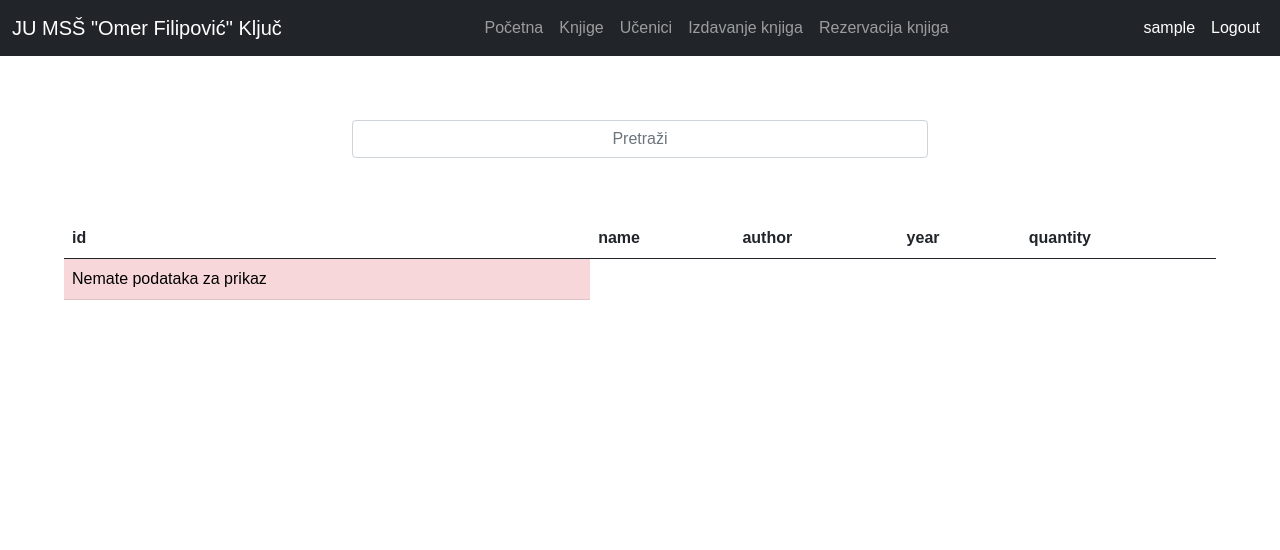
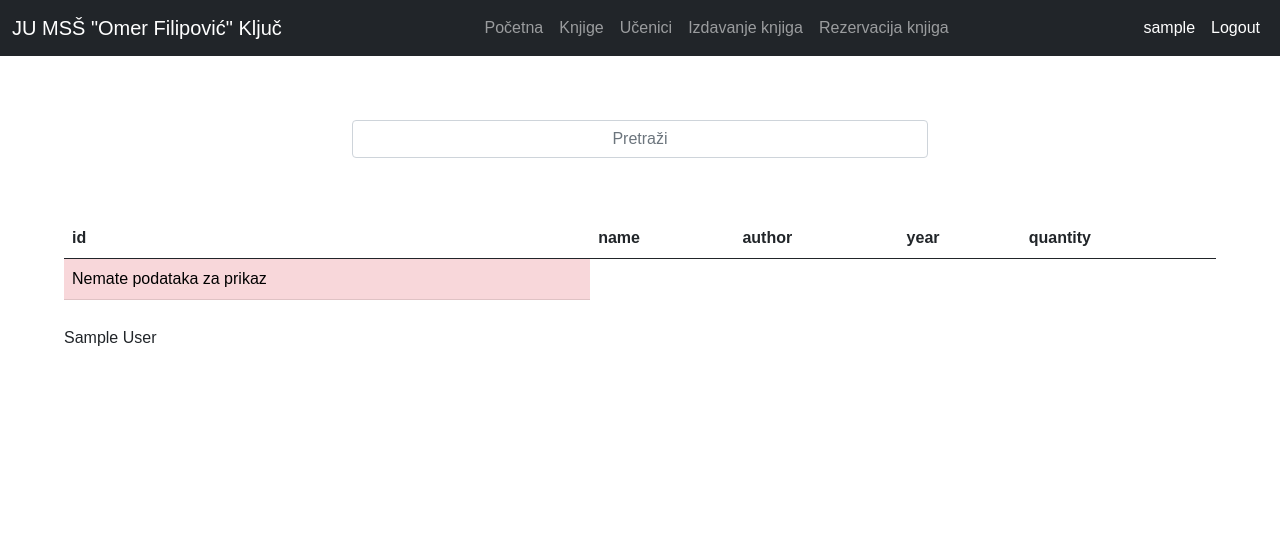
Before and after one commit to analitika-tech/library, a Django app: page / in a window 1280 px wide. Shown: the top 550 px of the page. Run offline with Django 3.2, Linux system fonts and the light colour scheme; the visitor is signed in with stand-in values (Sample User, id 1); data that the repository does not hold is empty.

Commit message:
Fixed the issue of displaying personalized data for each user

```diff
--- a/system/frontend/views.py
+++ b/system/frontend/views.py
@@ -168,7 +168,7 @@ class StudentPDView(View):
 class ReservationGPView(View):
     @method_decorator(allowerd_users(["reservation-editing"]))
     def get(self, request):
-        reservation = Reservation.objects.all()
+        reservation = Reservation.objects.filter(professor = request.user.get_full_name())
         form = ReservationForm()
         fields = get_fields(Reservation, "issue")
 
--- a/system/templates/components/table.html
+++ b/system/templates/components/table.html
@@ -17,9 +17,11 @@
                 {% for data in querySet %}
 
                     <tr class="trow{% if request.path == '/issue/' or request.path == '/reservation/' %} {% if data.returnStatus %} alert-success {% else %} alert-danger {% endif %} {% endif %}">
+
                         {% for field in fields %}
                             <td>{% get_data data field %}</td>
                         {% endfor %}
+
                         {% if request.path != "/" %}
                             <td><button type="button" class="btn-close" aria-label="Close" data-id="{{ data.id }}" id="delete-item"></button></td>
                         {% endif %}
@@ -35,3 +37,5 @@
         </tbody>
     </table>
 </div>
+
+{{ request.user.get_full_name }}
```
